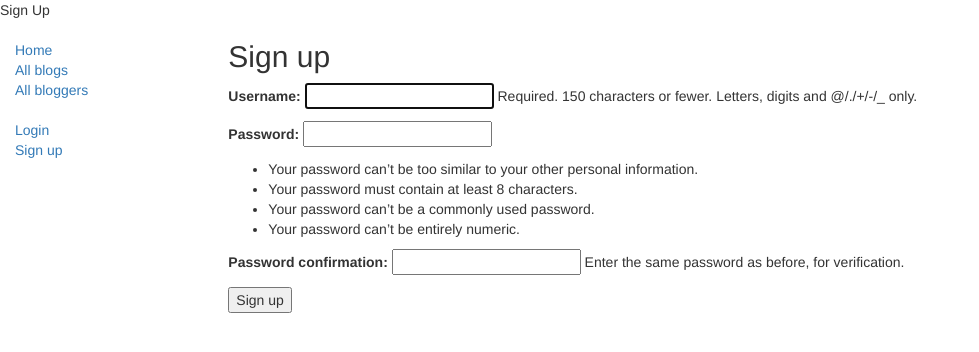
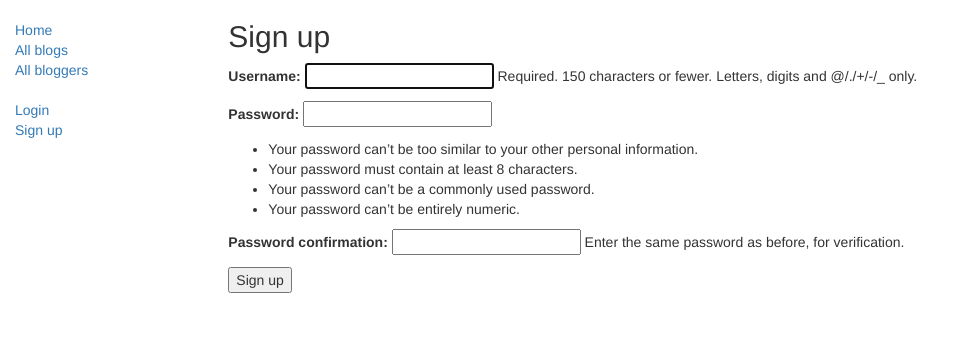
Before and after one commit to Maus360/pascal, a Django app: page /signup/ in a window 1280 px wide. Shown: the top 352 px of the page, without its empty margins (0-979 px from the left). Run offline with Django 3.2, Linux system fonts and the light colour scheme; parts of the project's set-up code (start-up, migrations or seed data) failed here and were passed over; some libraries are stand-ins or nearby versions.

Commit message:
fix signup template
remove title block form template

```diff
--- a/aipos/pascal/templates/registration/signup.html
+++ b/aipos/pascal/templates/registration/signup.html
@@ -1,6 +1,5 @@
 {% extends 'base_generic.html' %}
 
-{% block title %}Sign Up{% endblock %}
 
 {% block content %}
 <h2>Sign up</h2>
```
